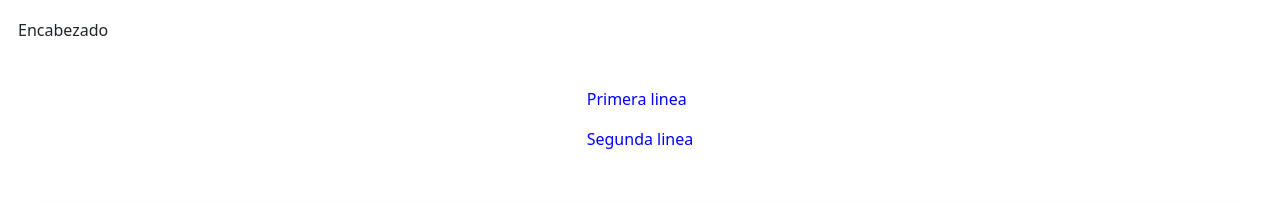
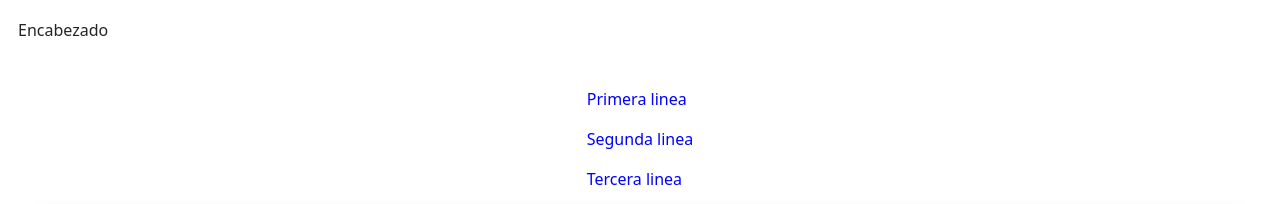
Before and after one commit to cocomicho1986/practica-gt, a plain HTML site: page index.html in a window 1280 px wide. Shown: the top 204 px of the page. Drawn offline with nearby package versions, Linux system fonts and the light colour scheme.

Commit message:
tercera linea

```diff
--- a/index.html
+++ b/index.html
@@ -21,6 +21,7 @@
     <div class="parrafos">
     <p>Primera linea</p>
     <p>Segunda linea</p>
+    <p>Tercera linea</p>
     </div>
 
 
```
